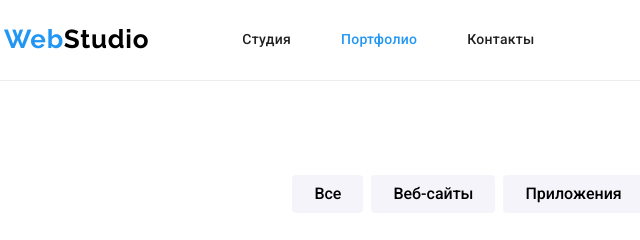
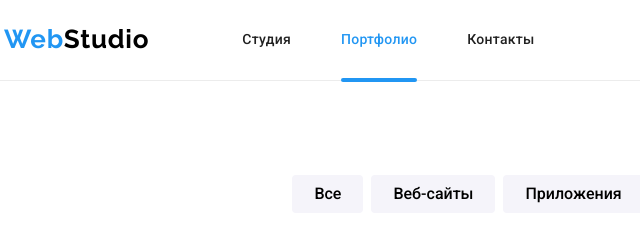
Before and after one commit to jc-sas/goit-markup-hw-05, a plain HTML site: page portfolio.html in a window 1280 px wide. Shown: the top 240 px of the page, 51-691 px from the left. Drawn offline with nearby package versions, Linux system fonts and the light colour scheme.

Commit message:
Добавляет нижнее подчеркивание текущей страницы

```diff
--- a/css/styles.css
+++ b/css/styles.css
@@ -142,6 +142,7 @@ img {
   margin-left: 50px;
 }
 .nav-link {
+  position: relative;
   display: inline-block;
   padding-top: 32px;
   padding-bottom: 32px;
@@ -149,6 +150,16 @@ img {
   line-height: 1.14;
   letter-spacing: 0.02em;
   color: var(--darckColor);
+}
+.nav-link.current::after {
+  content: '';
+  position: absolute;
+  top: 97%;
+  left: 0;
+  width: 100%;
+  height: 4px;
+  background-color: var(--accentColor);
+  border-radius: 2px;
 }
 .nav-link.current,
 .nav-link:hover,
```
